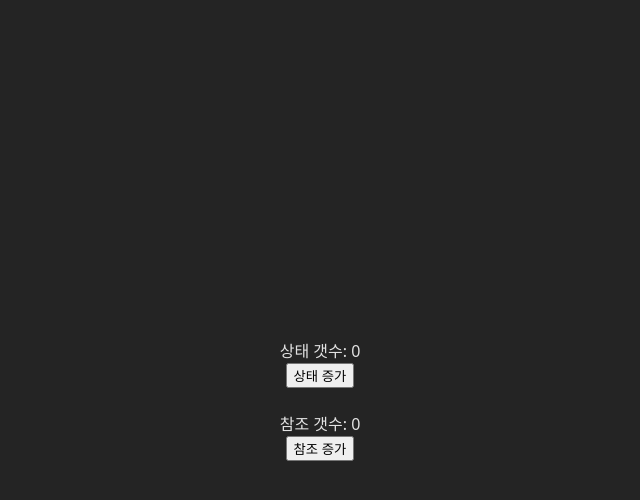
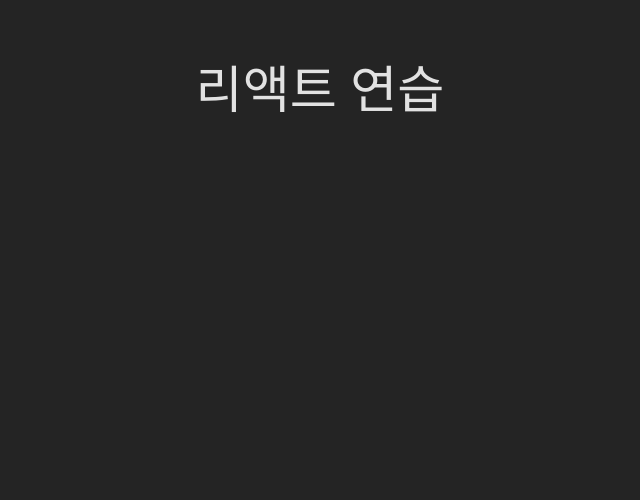
Before and after one commit to osparking/react-exercise, a React (Vite) app: page / in a window 1280 px wide. Shown: the top 500 px of the page, without its empty margins (320-960 px from the left). Built offline with nearby package versions, Linux system fonts and the light colour scheme.

Commit message:
init - before move focus with useRef

```diff
--- a/src/App.css
+++ b/src/App.css
@@ -5,7 +5,7 @@
 div {
   display: flex;
   flex-direction: column;
-  justify-content: center;
   align-items: center;
   width: 100vw;
+  margin-top: 30px;
 }
--- a/src/App.jsx
+++ b/src/App.jsx
@@ -3,27 +3,10 @@ import './App.css';
 
 function App() {
   const refCnt = useRef(0);
-  const [stateCnt, setStateCnt] = useState(0);
-
-  useEffect(()=>{
-    console.log("리렌더");
-  })
-
-  const incStateCnt = () => {
-    setStateCnt(stateCnt + 1);
-  }
-  const incRefCnt = () => {
-    refCnt.current += 1;
-    console.log("refCnt: ", refCnt.current);
-  }
 
   return (
-    <div>
-      <p>상태 갯수: {stateCnt}</p>
-      <button onClick={incStateCnt}>상태 증가</button>
-      <br/>
-      <p>참조 갯수: {refCnt.current}</p>
-      <button onClick={incRefCnt}>참조 증가</button>
+    <div className="mt-5">
+      <h1>리액트 연습</h1>
     </div>
   )
 }
```
